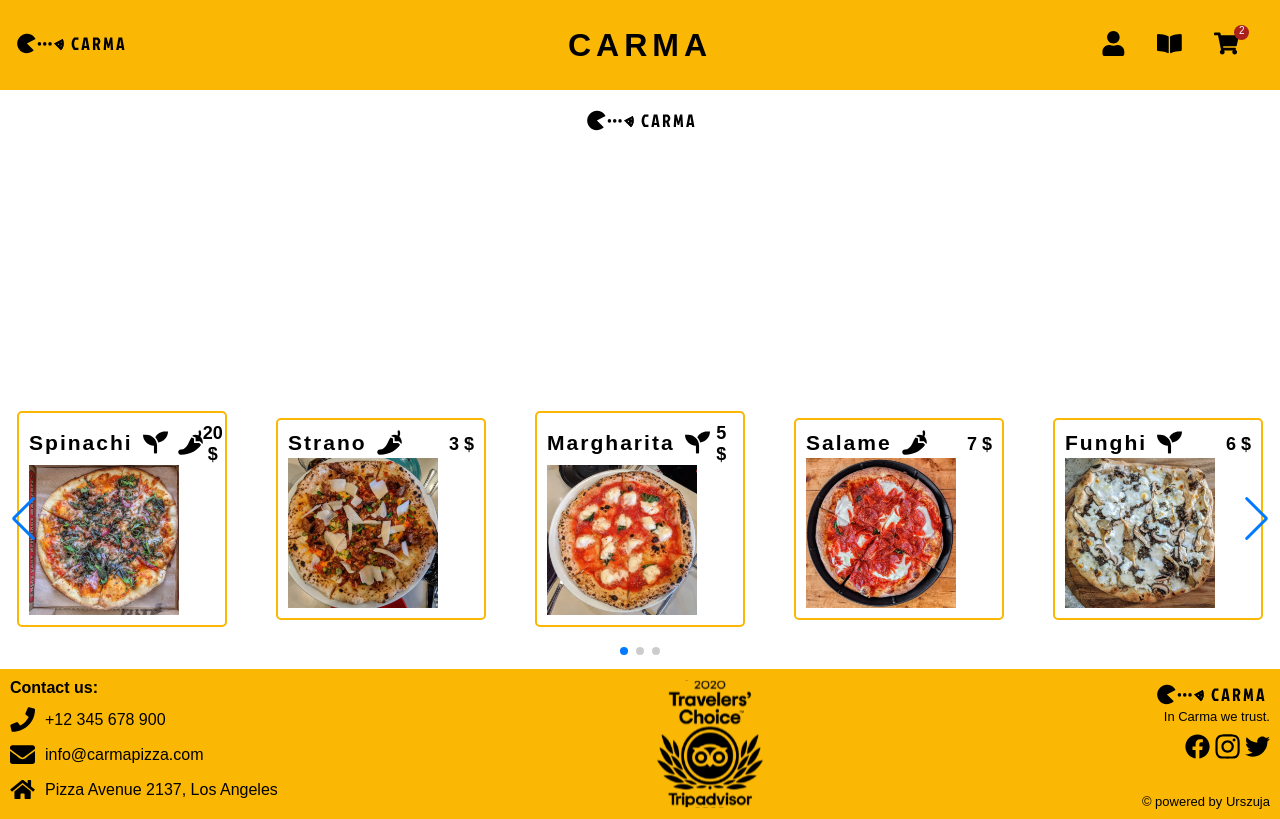
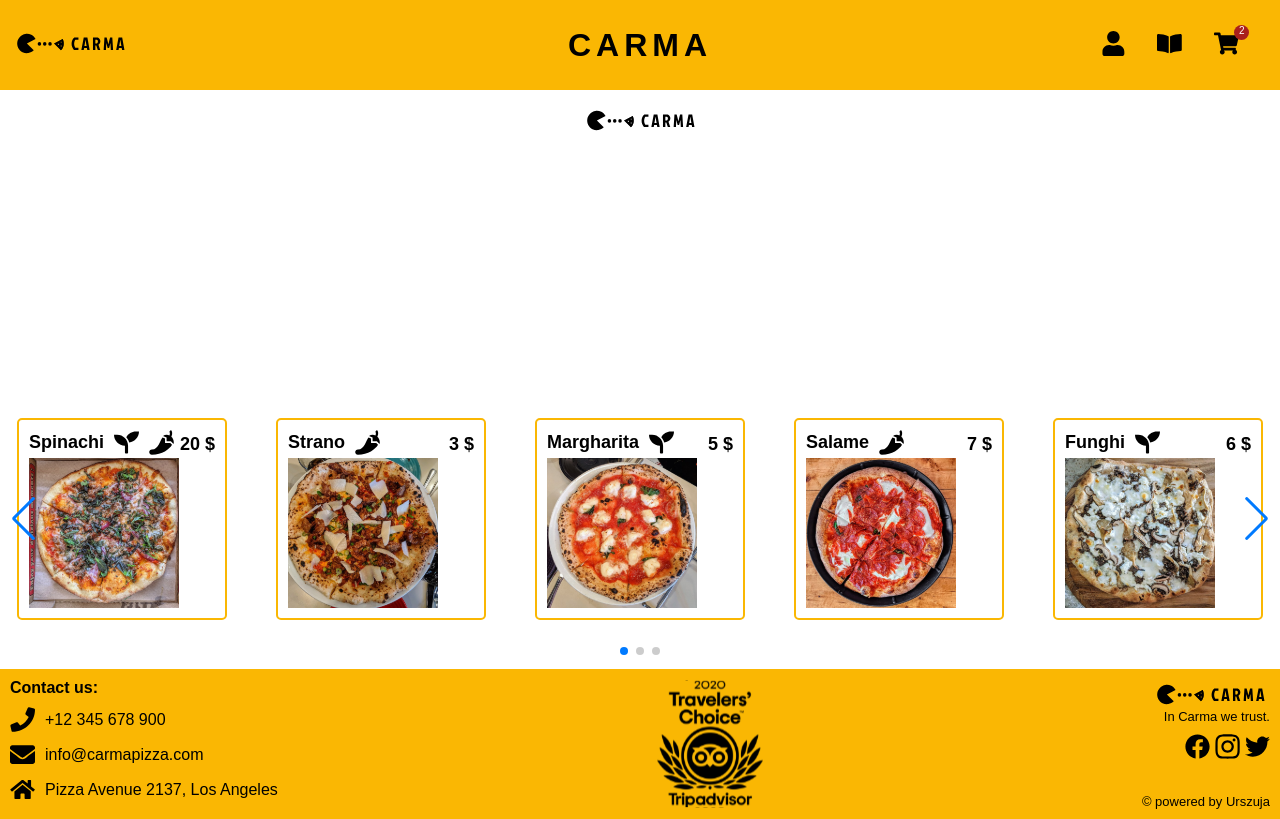
Before and after one commit to Urszuja/Carma.Restaurant.Project.Typescript.NextJS, a Next.js app in the folder carma-app/: page / in a window 1280 px wide. Built offline with nearby package versions, Linux system fonts and the light colour scheme; data requests are answered from the project's data file; a web font is replaced by a local one.

Commit message:
footer fixed

```diff
--- a/carma-app/components/MenuItem/MiniMenuItem.styled.ts
+++ b/carma-app/components/MenuItem/MiniMenuItem.styled.ts
@@ -3,7 +3,7 @@ import styled from "styled-components";
 export const StyledMiniMenuItem = styled.div`
   display: flex;
   flex-direction: column;
-  width: 210px;
+  min-width: 210px;
   border: 2px solid ${(props) => props.theme.main};
   border-radius: 5px;
   padding: 10px;
@@ -12,7 +12,7 @@ export const StyledMiniMenuItem = styled.div`
   background-color: ${(props) => props.theme.background};
   color: ${(props) => props.theme.text};
 
-  h3 {
+  h4 {
     margin: 0;
   }
   .upper {
--- a/carma-app/components/MenuItem/MiniMenuItem.tsx
+++ b/carma-app/components/MenuItem/MiniMenuItem.tsx
@@ -61,7 +61,7 @@ function MiniMenuItem({
       )}
       <div className="upper">
         <div className="name">
-          <h3>{name}</h3>
+          <h4>{name}</h4>
           {isVegan && (
             <Image
               src="/FontAwesomeIcons/seedling.svg"
--- a/carma-app/database/db.json
+++ b/carma-app/database/db.json
@@ -135,7 +135,7 @@
       },
       "orderItems": [
         {
-          "name": "turco",
+          "name": "Turco",
           "size": "S",
           "price": 20,
           "quantity": 2,
@@ -170,14 +170,14 @@
       },
       "orderItems": [
         {
-          "name": "margharita",
+          "name": "Margharita",
           "size": "S",
           "price": 10,
           "quantity": 2,
           "id": "db05cdbc-0773-4d51-9321-2bf3fsdfsdfs938"
         },
         {
-          "name": "salame",
+          "name": "Salame",
           "size": "M",
           "price": 15,
           "quantity": 1,
--- a/carma-app/mockData.ts
+++ b/carma-app/mockData.ts
@@ -3,8 +3,8 @@ import Client, { Address } from "./model/Client";
 import OrderInstance from "./model/Order";
 import OrderItemInstance from "./model/OrderItem";
 
-export const testOrderItem = new OrderItemInstance("margharita", "S", 10, 2);
-export const testOrderItem2 = new OrderItemInstance("salame", "M", 15, 1);
+export const testOrderItem = new OrderItemInstance("Margharita", "S", 10, 2);
+export const testOrderItem2 = new OrderItemInstance("Salame", "M", 15, 1);
 export const testAddress: Address = ["Jandy 21", 12345, "Biala Podlaska", 37];
 export const testClient = new Client(
   "Krystyna",
--- a/carma-app/styles/GlobalStyles.ts
+++ b/carma-app/styles/GlobalStyles.ts
@@ -10,6 +10,7 @@ body {
 
   .content {
     padding-top: 90px;
+    min-height: calc(100vh - 150px);
   }
 }
 
```
